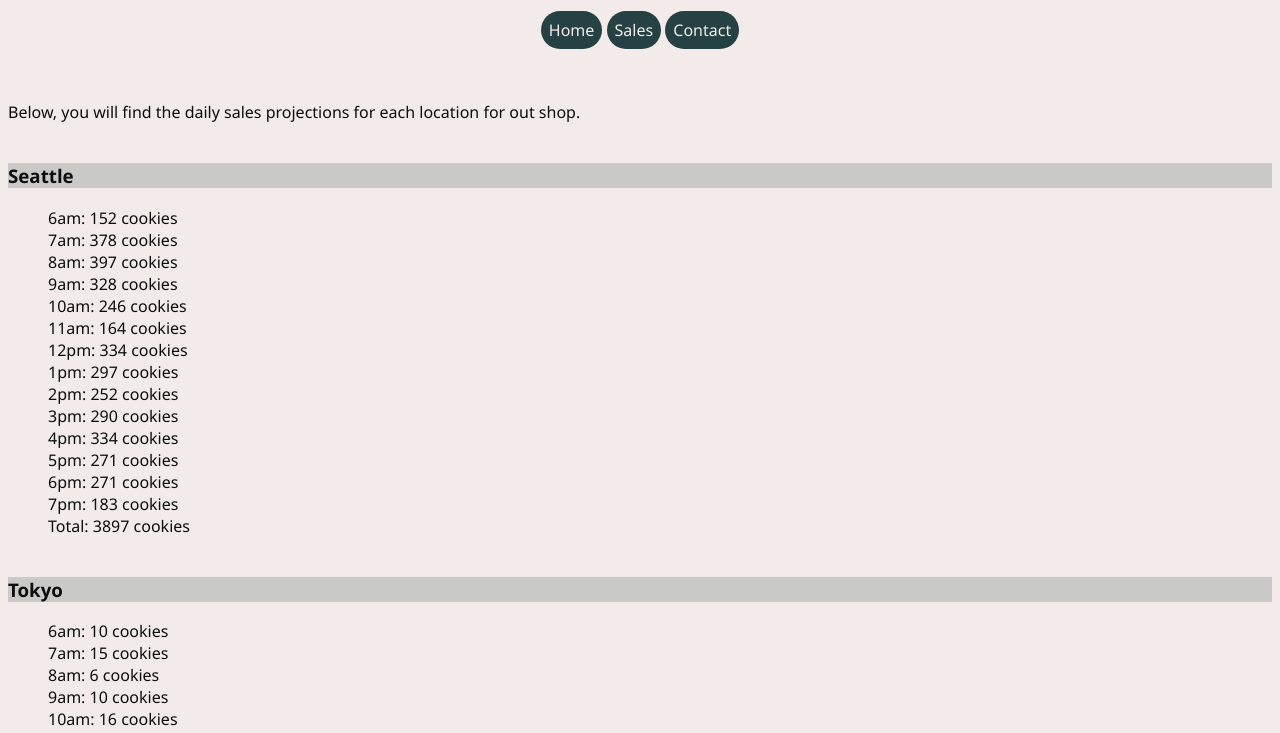
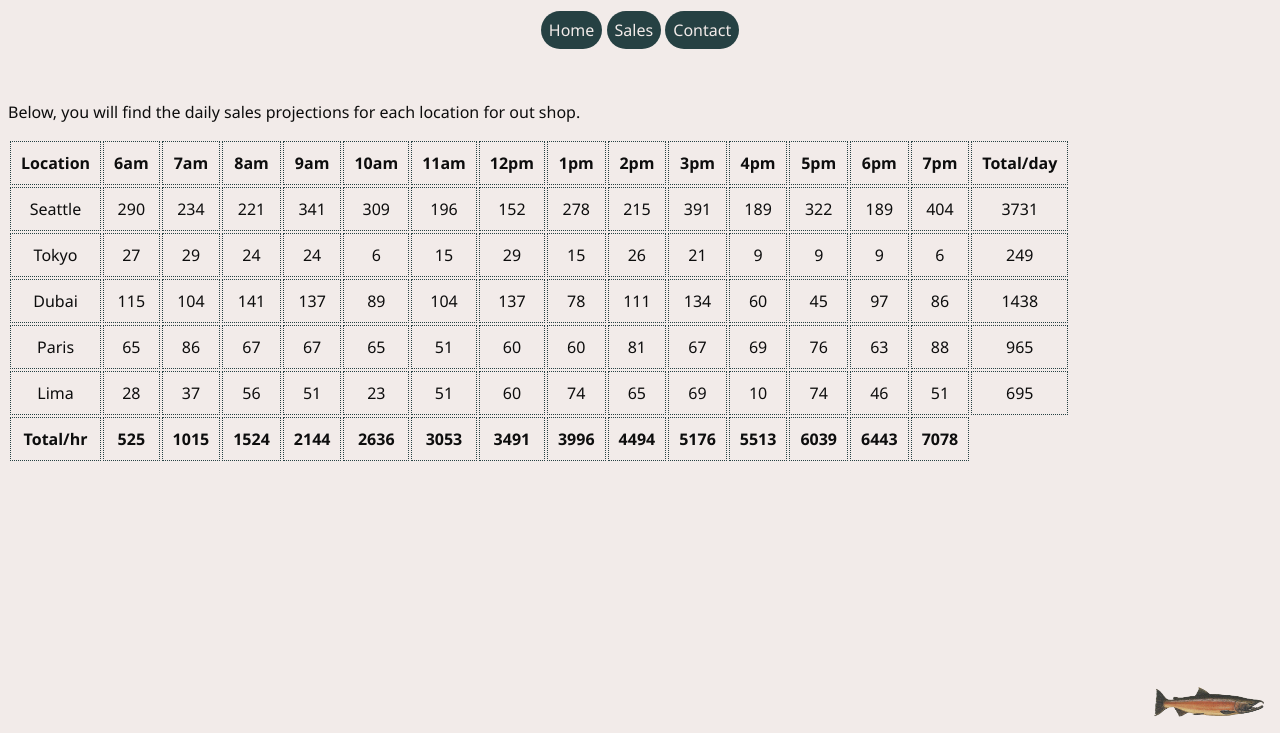
Before and after one commit to hasnaa38/cookie-stand, a plain HTML site: page sales.html in a window 1280 px wide. Shown: the part 67-800 px from the top of the page. Drawn offline with Linux system fonts and the light colour scheme.

Commit message:
used constructor functions to create objects, added a table for data, added the logo

```diff
--- a/css/style.css
+++ b/css/style.css
@@ -37,3 +37,15 @@ h3 {
 li {
     list-style-type: none;
 }
+
+td, th {
+    padding: 10px;
+    text-align: center;
+    border: 1px dotted #264143;
+}
+
+/* table tr {
+    padding: 10px;
+    text-align: center;
+    border: 1px dotted #264143;
+} */
--- a/js/app.js
+++ b/js/app.js
@@ -1,239 +1,108 @@
 'use strict';
 
+//Prerequisites:
 let hours = ['6am', '7am', '8am', '9am', '10am', '11am', '12pm', '1pm', '2pm', '3pm', '4pm', '5pm', '6pm', '7pm'];
-let salesProjections = document.getElementById('salesProjections');
-
 function randomNumber(min, max) {
   return(Math.floor(Math.random() * (max - min + 1) + min));
 }
 
-//Seattle's object:
+//...(General rendering)...
+let salesProjections = document.getElementById('salesProjections');
+let tableElement = document.createElement('table');
+salesProjections.appendChild(tableElement);
 
-const SeattleSales = {
-  shopLocation: 'Seattle',
-  minNumOfCustomers: 23, //per hour
-  maxNumOfCustomers: 65, //per hour
-  avgNumOfCookies: 6.3, //Per customer
-  noOfCookies: [], //total number of cookies per hour
-  totalNumOfCookies: 0,
+//...(Rendering the first table row)...
+function firstRow () {
+  let trElement = document.createElement('tr');
+  tableElement.appendChild(trElement);
+  let header1El = document.createElement('th');
+  header1El.textContent = 'Location';
+  trElement.appendChild(header1El);
+  for (let m = 0; m < hours.length; m++) {
+    let headerEl = document.createElement('th');
+    headerEl.textContent = hours[m];
+    trElement.appendChild(headerEl);
+  }
+  let header2El = document.createElement('th');
+  header2El.textContent = 'Total/day';
+  trElement.appendChild(header2El);
+}
 
-  calculationsForSales: function() {
+firstRow();
+
+// Object constructor function:
+function SalesConstructor (shopLocation, minNumOfCustomers, maxNumOfCustomers, avgNumOfCookies) {
+  this.shopLocation = shopLocation;
+  this.minNumOfCustomers = minNumOfCustomers; //per hour
+  this.maxNumOfCustomers = maxNumOfCustomers; //per hour
+  this.avgNumOfCookies = avgNumOfCookies; //per customer
+  this.noOfCookies = [];
+  this.totalNumOfCookies = 0;
+}
+
+SalesConstructor.prototype.salesData = function() {
   for(let i=0; i<hours.length; i++) {
     let randomGen = Math.ceil(randomNumber(this.minNumOfCustomers, this.maxNumOfCustomers) * this.avgNumOfCookies);
     this.noOfCookies.push(randomGen);
     this.totalNumOfCookies += randomGen;
   }
-    return this.noOfCookies, this.totalNumOfCookies;
-  },
+  return this.noOfCookies, this.totalNumOfCookies; };
 
-  rendering: function() {
-    //Creating and adding the article element
-    let articleElement = document.createElement('article');
-    salesProjections.appendChild(articleElement);
-    //Creating and adding the h3 element
-    let h3Element = document.createElement('h3');
-    h3Element.textContent = this.shopLocation;
-    articleElement.appendChild(h3Element);
-    //Creating and adding an unordered list element
-    let ulElement = document.createElement('ul');
-    articleElement.appendChild(ulElement);
-    //Creating and adding list items
-    for(let j = 0; j<hours.length; j++) {
-      let liElement = document.createElement('li');
-      liElement.textContent = `${hours[j]}: ${this.noOfCookies[j]} cookies`;
-      ulElement.appendChild(liElement);
+//...(Rendering object rows)...
+SalesConstructor.prototype.render = function() {
+  //To create a row for each store
+  let trElement = document.createElement('tr');
+  tableElement.appendChild(trElement);
+  //First cell of each row content: store location
+  let locationDataEl = document.createElement('td');
+  locationDataEl.textContent = this.shopLocation;
+  trElement.appendChild(locationDataEl);
+  //Full row contents: no. of cookies per hour
+  for (let j=0; j<this.noOfCookies.length; j++) {
+    let salesDataEl = document.createElement('td');
+    salesDataEl.textContent = this.noOfCookies[j];
+    trElement.appendChild(salesDataEl);
   }
-    //Creating and adding the total
-    let liElement = document.createElement('li');
-    liElement.textContent = `Total: ${this.totalNumOfCookies} cookies`;
-    ulElement.appendChild(liElement);
-  },
+  //Final cell of each row content: total no of cookies per day
+  let totalDataEl = document.createElement('td');
+  totalDataEl.textContent = this.totalNumOfCookies;
+  trElement.appendChild(totalDataEl);
 };
 
-//Tokyo's object:
 
-const TokyoSales = {
-  shopLocation: 'Tokyo',
-  minNumOfCustomers: 3, //per hour
-  maxNumOfCustomers: 24, //per hour
-  avgNumOfCookies: 1.2, //Per customer
-  noOfCookies: [], //total number of cookies per hour
-  totalNumOfCookies: 0,
+//Creating objects:
+let seattleSales = new SalesConstructor('Seattle', 23, 65, 6.3);
+let tokyoSales = new SalesConstructor('Tokyo', 3, 24, 1.2);
+let dubaiSales = new SalesConstructor('Dubai', 11, 38, 3.7);
+let parisSales = new SalesConstructor('Paris', 20, 38, 2.3);
+let limaSales = new SalesConstructor('Lima', 2, 16, 4.6);
 
-  calculationsForSales: function() {
-    for(let i=0; i<hours.length; i++) {
-      let randomGen = Math.ceil(randomNumber(this.minNumOfCustomers, this.maxNumOfCustomers) * this.avgNumOfCookies);
-      this.noOfCookies.push(randomGen);
-      this.totalNumOfCookies += randomGen;
+//Calling the functions:
+
+let storeLocation = [seattleSales, tokyoSales, dubaiSales, parisSales, limaSales];
+for (let i = 0; i < storeLocation.length; i++) {
+  storeLocation[i].salesData();
+  storeLocation[i].render();
 }
-    return this.noOfCookies, this.totalNumOfCookies;
-  },
 
-  rendering: function() {
-    //Creating and adding the article element
-    let articleElement = document.createElement('article');
-    salesProjections.appendChild(articleElement);
-    //Creating and adding the h3 element
-    let h3Element = document.createElement('h3');
-    h3Element.textContent = this.shopLocation;
-    articleElement.appendChild(h3Element);
-    //Creating and adding an unordered list element
-    let ulElement = document.createElement('ul');
-    articleElement.appendChild(ulElement);
-    //Creating and adding list items
-    for(let j = 0; j<hours.length; j++) {
-      let liElement = document.createElement('li');
-      liElement.textContent = `${hours[j]}: ${this.noOfCookies[j]} cookies`;
-      ulElement.appendChild(liElement);
+//...(Rendering the last table row)...
+
+function totalPerHour () {
+  let trElement = document.createElement('tr');
+  tableElement.appendChild(trElement);
+  let footer1El = document.createElement('th');
+  footer1El.textContent = 'Total/hr';
+  trElement.appendChild(footer1El);
+  let hourlyTotal = []; let inter = 0;
+  for (let m = 0; m < hours.length; m++) {
+    for (let i = 0; i < storeLocation.length; i++) {
+      inter += storeLocation[i].noOfCookies[m];
     }
-    //Creating and adding the total
-    let liElement = document.createElement('li');
-    liElement.textContent = `Total: ${this.totalNumOfCookies} cookies`;
-    ulElement.appendChild(liElement);
-  },
-};
+    hourlyTotal[m] = inter;
 
-//Dubai's object:
-
-const DubaiSales = {
-  shopLocation: 'Dubai',
-  minNumOfCustomers: 11, //per hour
-  maxNumOfCustomers: 38, //per hour
-  avgNumOfCookies: 3.7, //Per customer
-  noOfCookies: [], //total number of cookies per hour
-  totalNumOfCookies: 0,
-
-  calculationsForSales: function() {
-    for(let i=0; i<hours.length; i++) {
-      let randomGen = Math.ceil(randomNumber(this.minNumOfCustomers, this.maxNumOfCustomers) * this.avgNumOfCookies);
-      this.noOfCookies.push(randomGen);
-      this.totalNumOfCookies += randomGen;
+    let footer2El = document.createElement('th');
+    footer2El.textContent = hourlyTotal[m];
+    trElement.appendChild(footer2El);
   }
-    return this.noOfCookies, this.totalNumOfCookies;
-  },
-
-  rendering: function() {
-    //Creating and adding the article element
-    let articleElement = document.createElement('article');
-    salesProjections.appendChild(articleElement);
-    //Creating and adding the h3 element
-    let h3Element = document.createElement('h3');
-    h3Element.textContent = this.shopLocation;
-    articleElement.appendChild(h3Element);
-    //Creating and adding an unordered list element
-    let ulElement = document.createElement('ul');
-    articleElement.appendChild(ulElement);
-    //Creating and adding list items
-    for(let j = 0; j<hours.length; j++) {
-      let liElement = document.createElement('li');
-      liElement.textContent = `${hours[j]}: ${this.noOfCookies[j]} cookies`;
-      ulElement.appendChild(liElement);
 }
-    //Creating and adding the total
-    let liElement = document.createElement('li');
-    liElement.textContent = `Total: ${this.totalNumOfCookies} cookies`;
-    ulElement.appendChild(liElement);
-  },
-};
-
-//Paris's object:
-
-const ParisSales = {
-  shopLocation: 'Paris',
-  minNumOfCustomers: 20, //per hour
-  maxNumOfCustomers: 38, //per hour
-  avgNumOfCookies: 2.3, //Per customer
-  noOfCookies: [], //total number of cookies per hour
-  totalNumOfCookies: 0,
-
-  calculationsForSales: function() {
-    for(let i=0; i<hours.length; i++) {
-      let randomGen = Math.ceil(randomNumber(this.minNumOfCustomers, this.maxNumOfCustomers) * this.avgNumOfCookies);
-      this.noOfCookies.push(randomGen);
-      this.totalNumOfCookies += randomGen;
-    }
-    return this.noOfCookies, this.totalNumOfCookies;
-  },
-
-  rendering: function() {
-    //Creating and adding the article element
-    let articleElement = document.createElement('article');
-    salesProjections.appendChild(articleElement);
-    //Creating and adding the h3 element
-    let h3Element = document.createElement('h3');
-    h3Element.textContent = this.shopLocation;
-    articleElement.appendChild(h3Element);
-    //Creating and adding an unordered list element
-    let ulElement = document.createElement('ul');
-    articleElement.appendChild(ulElement);
-    //Creating and adding list items
-    for(let j = 0; j<hours.length; j++) {
-      let liElement = document.createElement('li');
-      liElement.textContent = `${hours[j]}: ${this.noOfCookies[j]} cookies`;
-      ulElement.appendChild(liElement);
-    }
-    //Creating and adding the total
-    let liElement = document.createElement('li');
-    liElement.textContent = `Total: ${this.totalNumOfCookies} cookies`;
-    ulElement.appendChild(liElement);
-  },
-};
-
-//Lima's object:
-
-const LimaSales = {
-  shopLocation: 'Lima',
-  minNumOfCustomers: 2, //per hour
-  maxNumOfCustomers: 16, //per hour
-  avgNumOfCookies: 4.6, //Per customer
-  noOfCookies: [], //total number of cookies per hour
-  totalNumOfCookies: 0,
-
-  calculationsForSales: function() {
-    for(let i=0; i<hours.length; i++) {
-      let randomGen = Math.ceil(randomNumber(this.minNumOfCustomers, this.maxNumOfCustomers) * this.avgNumOfCookies);
-      this.noOfCookies.push(randomGen);
-      this.totalNumOfCookies += randomGen;
-    }
-    return this.noOfCookies, this.totalNumOfCookies;
-  },
-
-  rendering: function() {
-    //Creating and adding the article element
-    let articleElement = document.createElement('article');
-    salesProjections.appendChild(articleElement);
-    //Creating and adding the h3 element
-    let h3Element = document.createElement('h3');
-    h3Element.textContent = this.shopLocation;
-    articleElement.appendChild(h3Element);
-    //Creating and adding an unordered list element
-    let ulElement = document.createElement('ul');
-    articleElement.appendChild(ulElement);
-    //Creating and adding list items
-    for(let j = 0; j<hours.length; j++) {
-      let liElement = document.createElement('li');
-      liElement.textContent = `${hours[j]}: ${this.noOfCookies[j]} cookies`;
-      ulElement.appendChild(liElement);
-    }
-    //Creating and adding the total
-    let liElement = document.createElement('li');
-    liElement.textContent = `Total: ${this.totalNumOfCookies} cookies`;
-    ulElement.appendChild(liElement);
-  },
-};
-
-//Calling functions for each location:
-SeattleSales.calculationsForSales();
-SeattleSales.rendering();
-
-TokyoSales.calculationsForSales();
-TokyoSales.rendering();
-
-DubaiSales.calculationsForSales();
-DubaiSales.rendering();
-
-ParisSales.calculationsForSales();
-ParisSales.rendering();
-
-LimaSales.calculationsForSales();
-LimaSales.rendering();
+totalPerHour();
--- a/sales.html
+++ b/sales.html
@@ -17,6 +17,7 @@
             <a href="sales.html">Sales</a>
             <a href="https://github.com/hasnaa38">Contact</a>
         </nav>
+        <img src="./img/salmon.png", height="30px", width="110", style="position: absolute; bottom: 8px; right: 16px; margin-bottom: 8px; opacity: 90%;">
     </header>
     <main>
         <p>Below, you will find the daily sales projections for each location for out shop.</p>
```
Lines whose indentation alone changed are shown as unchanged.
